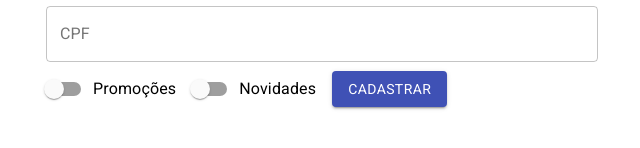
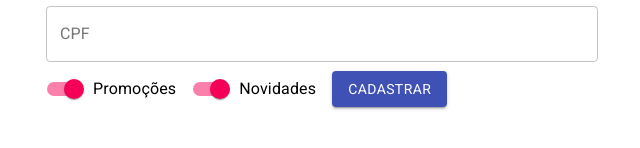
Before and after one commit to gmartpad/react-function-components-uma-abordagem-moderna, a React (Create React App) app: page / in a window 1280 px wide. Shown: the part 226-374 px from the top of the page, without its empty margins (318-958 px from the left). Built offline with nearby package versions, Linux system fonts and the light colour scheme.

Commit message:
feat: finalizando gerenciamento formulário

```diff
--- a/src/components/FormularioCadastro/FormularioCadastro.jsx
+++ b/src/components/FormularioCadastro/FormularioCadastro.jsx
@@ -3,8 +3,8 @@ import { Button, TextField, Switch, FormControlLabel } from "@material-ui/core";
 
 function FormularioCadastro(){
 
-    const [promocoes, setPromocoes] = useState(false);
-    const [novidades, setNovidades] = useState(false)
+    const [promocoes, setPromocoes] = useState(true);
+    const [novidades, setNovidades] = useState(true)
 
     const [nome, setNome] = useState("");
     const [sobrenome, setSobrenome] = useState("");
@@ -15,12 +15,7 @@ function FormularioCadastro(){
 
             <TextField
                 value={nome}
-                onChange={e=>{
-                    // if(e.target.value.length > 3){
-                        setNome(e.target.value.substring(0,3))
-                    // }
-
-                }}
+                onChange={e=>setNome(e.target.value)}
                 id="nome"
                 label="Nome"
                 variant="outlined"
@@ -49,12 +44,26 @@ function FormularioCadastro(){
             />
 
             <FormControlLabel
-                control={<Switch name="promocoes" checked={promocoes} onClick={() => setPromocoes(!promocoes)}/>}
+                control={
+                    <Switch
+                        name="promocoes"
+                        checked={promocoes}
+                        defaultChecked={promocoes}
+                        onChange={e=>setPromocoes(e.target.checked)}
+                    />
+                }
                 label="Promoções"
             />
 
             <FormControlLabel
-                control={<Switch name="novidades" checked={novidades} onClick={() => setNovidades(!novidades)}/>}
+                control={
+                    <Switch
+                        name="novidades"
+                        checked={novidades}
+                        defaultChecked={novidades}
+                        onChange={e=>setNovidades(e.target.checked)}
+                    />
+                }
                 label="Novidades"
             />
 
```
